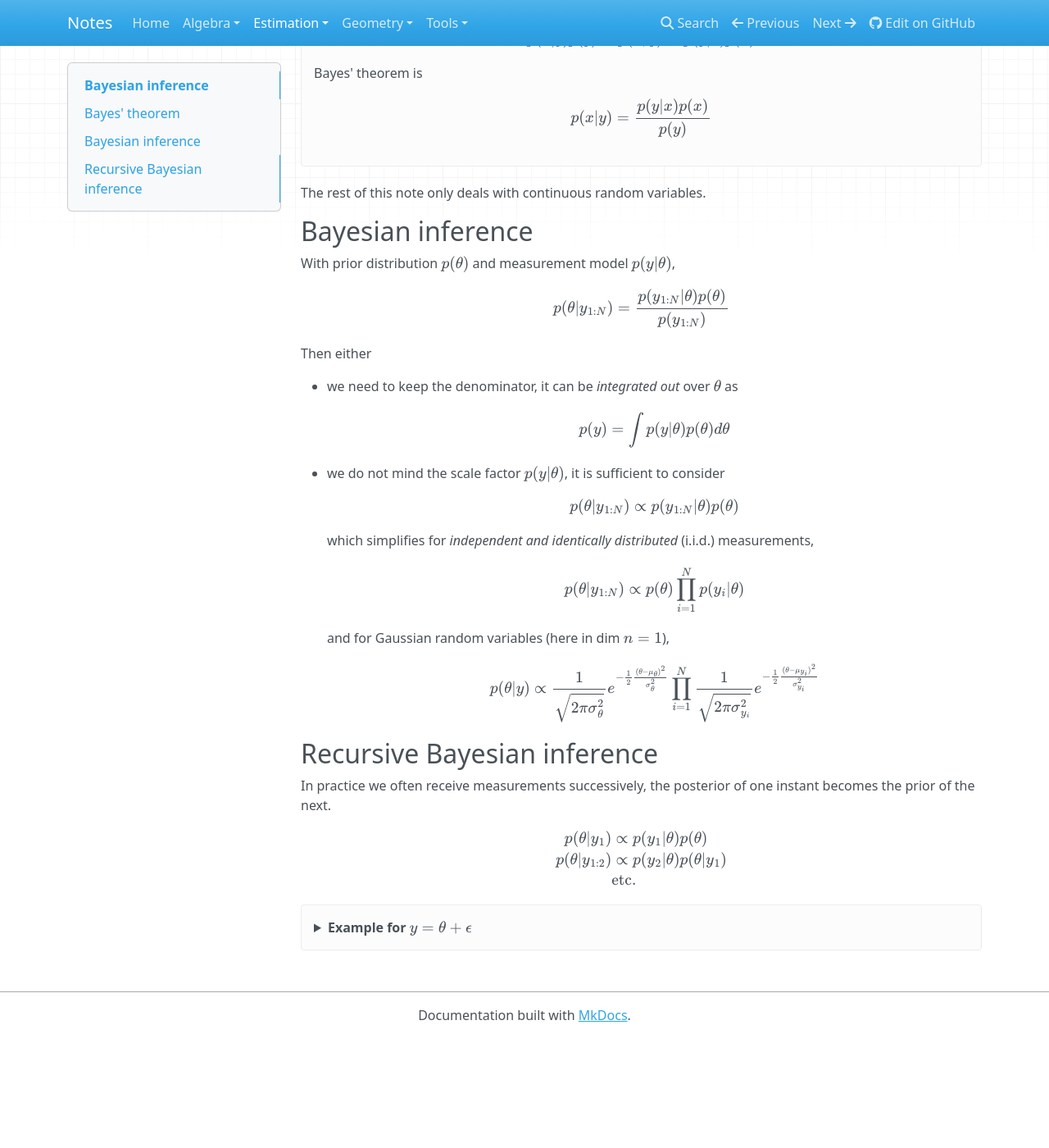
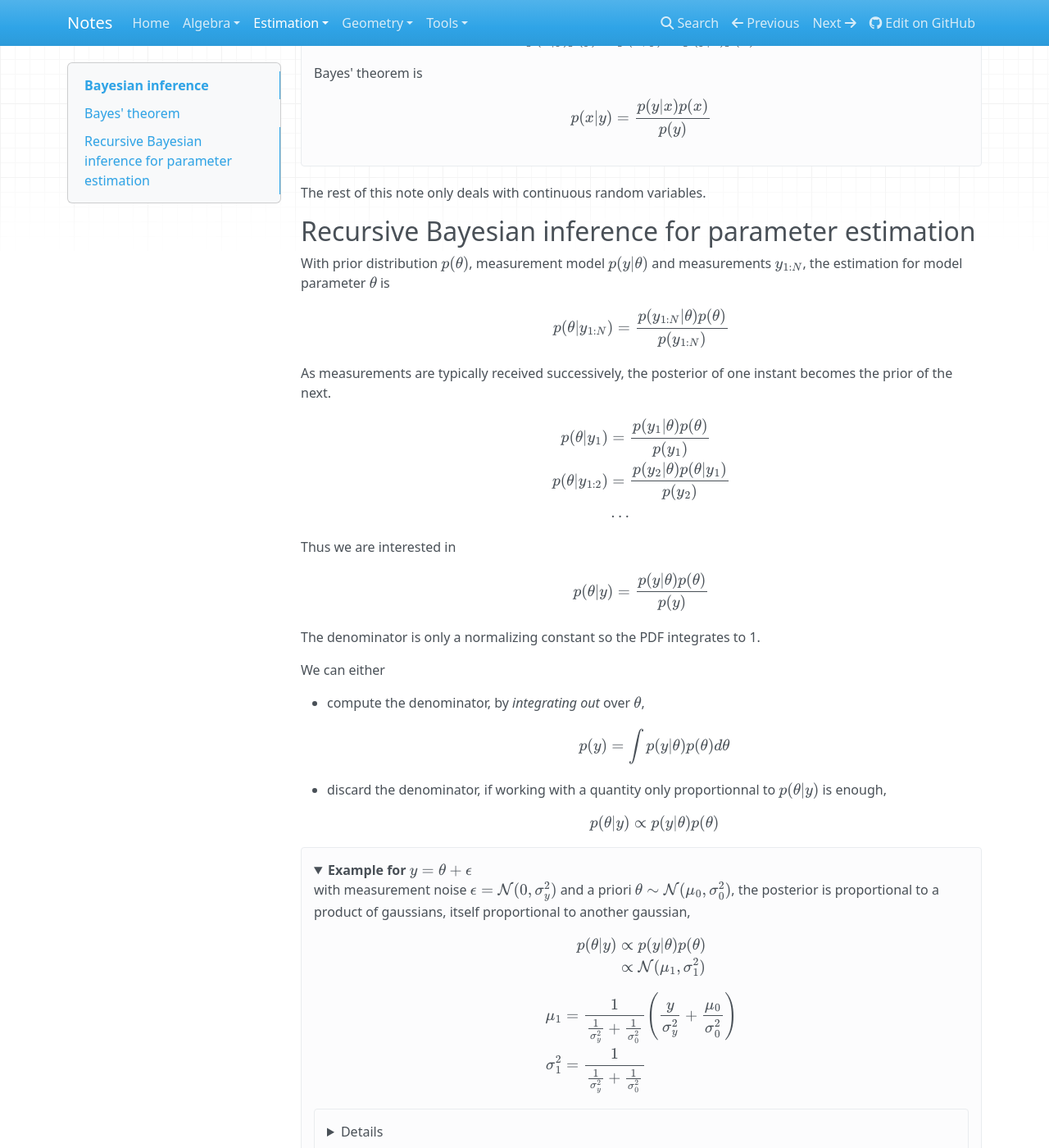
Before and after one commit to seluj01/notes, an MkDocs documentation site: the page built from docs/Estimation/Bayesian_inference.md, in a window 1280 px wide and 1400 px high, scrolled down 478 px. Shown: the whole window at 82% size. Built offline with MkDocs 1.6.1, drawn with Linux system fonts in a browser that asks for light colours; nearby versions of some CDN libraries; formulas are drawn with MathJax 3; before the commit the page ends 1744 px from its top, so only the background shows below that; some of the changed text lies outside the part shown.

Commit message:
Improve and add examples to Bayesian inference

```diff
--- a/docs/Estimation/Bayesian_inference.md
+++ b/docs/Estimation/Bayesian_inference.md
@@ -41,44 +41,38 @@ The rest of this note only deals with continuous random variables.
 
 
 
-## Bayesian inference
-With prior distribution \(p(\theta)\) and measurement model \(p(y|\theta)\),
+## Recursive Bayesian inference for parameter estimation
+With prior distribution \(p(\theta)\), measurement model \(p(y|\theta)\) and measurements \(y_{1:N}\), the estimation for model parameter \(\theta\) is
 $$
 p(\theta|y_{1:N}) = \frac{p(y_{1:N}|\theta) p(\theta)}{p(y_{1:N})}
 $$
-Then either
+As measurements are typically received successively, the posterior of one instant becomes the prior of the next.
+$$
+\begin{aligned}
+p(\theta|y_1) &= \frac{p(y_1|\theta)p(\theta)}{p(y_1)} \\
+p(\theta|y_{1:2}) &= \frac{p(y_2|\theta)p(\theta|y_1)}{p(y_2)} \\
+&\ldots
+\end{aligned}
+$$
+Thus we are interested in
+$$
+p(\theta|y) = \frac{p(y|\theta)p(\theta)}{p(y)}
+$$
+The denominator is only a normalizing constant so the PDF integrates to 1.
 
-- we need to keep the denominator, it can be _integrated out_ over \(\theta\) as
+We can either
+
+- compute the denominator, by _integrating out_ over \(\theta\),
 $$
 p(y) = \int p(y|\theta)p(\theta)d\theta
 $$
 
-- we do not mind the scale factor \(p(y|\theta)\), it is sufficient to consider
+- discard the denominator, if working with a quantity only proportionnal to \(p(\theta|y)\) is enough,
 $$
-p(\theta|y_{1:N}) \propto p(y_{1:N}|\theta) p(\theta)
-$$
-which simplifies for _independent and identically distributed_ (i.i.d.) measurements,
-$$
-p(\theta|y_{1:N}) \propto p(\theta) \prod_{i=1}^N p(y_i|\theta)
-$$
-and for Gaussian random variables (here in dim \(n=1\)),
-$$
-\begin{aligned}
-p(\theta|y) &\propto \frac{1}{\sqrt{2\pi\sigma_\theta^2}}e^{-\frac{1}{2}\frac{(\theta-\mu_\theta)^2}{\sigma_\theta^2}}
-\prod_{i=1}^N \frac{1}{\sqrt{2\pi\sigma_{y_i}^2}}e^{-\frac{1}{2}\frac{(\theta-\mu_{y_i})^2}{\sigma_{y_i}^2}}
-\end{aligned}
+p(\theta|y) \propto p(y|\theta) p(\theta)
 $$
 
-## Recursive Bayesian inference
-In practice we often receive measurements successively, the posterior of one instant becomes the prior of the next.
-$$
-\begin{aligned}
-p(\theta|y_1) &\propto p(y_1|\theta)p(\theta) \\
-p(\theta|y_{1:2}) &\propto p(y_2|\theta)p(\theta|y_1) \\
-&\text{etc.}
-\end{aligned}
-$$
-<details>
+<details open>
 <summary>Example for \(y=\theta + \epsilon\)</summary>
 with measurement noise \(\epsilon=\mathcal{N}(0,\sigma_y^2)\) and a priori \(\theta\sim\mathcal{N}(\mu_0,\sigma_0^2)\), the posterior is proportional to a product of gaussians, itself proportional to another gaussian,
 $$
@@ -87,14 +81,30 @@ p(\theta|y) &\propto p(y|\theta)p(\theta) \\
 &\propto \mathcal{N}(\mu_1,\sigma_1^2)
 \end{aligned}
 $$
-with
 $$
 \begin{aligned}
 \mu_1 &= \frac{1}{\frac{1}{\sigma_y^2} + \frac{1}{\sigma_0^2}} \left(\frac{y}{\sigma_y^2} + \frac{\mu_0}{\sigma_0^2}\right) \\
 \sigma_1^2 &= \frac{1}{\frac{1}{\sigma_y^2} + \frac{1}{\sigma_0^2}}
 \end{aligned}
 $$
-For the multivariate case, \(p(\theta|y)\) is proportional to
+<details>
+$$
+\begin{aligned}
+p(\theta|y) &\propto \exp\left(-\frac{1}{2}\frac{(y-\theta)^2}{\sigma_y^2}\right) \exp\left(-\frac{1}{2}\frac{(\theta-\mu_0)^2}{\sigma_0^2}\right) \\
+&=\exp\left(-\frac{1}{2}\left(\frac{y^2-2y\theta+\theta^2}{\sigma_y^2}+\frac{\theta^2-2\theta\mu_0+\mu_0^2}{\sigma_0^2}\right)\right) \\
+&= \exp\left(-\frac{1}{2}\left(\theta^2\left(\frac{1}{\sigma_y^2}+\frac{1}{\sigma_0^2}\right)-2\theta\left(\frac{y}{\sigma_y^2}+\frac{\mu_0}{\sigma_0^2}\right) + \text{cst}\right)\right)
+\end{aligned}
+$$
+As we are interested in a quantity only proportionnal to \(p(\theta|y)\), we do not multiplying the exponential by a constant, or equivalently, adding a constant in the exponential as \(e^{f(\theta)+a}=Ae^{f(\theta)}\).
+Hence the square can be completed with no regards for its last term,
+$$
+\begin{aligned}
+&\propto \exp\left(-\frac{1}{2}\left(\frac{1}{\sigma_y^2}+\frac{1}{\sigma_0^2}\right)\left(\theta - \frac{1}{\frac{1}{\sigma_y^2}+\frac{1}{\sigma_0^2}}\left(\frac{y}{\sigma_y^2}+\frac{\mu_0}{\sigma_0^2}\right)\right)^2\right) \\
+&= \exp\left(-\frac{1}{2}\frac{\left(\theta - \frac{1}{\frac{1}{\sigma_y^2}+\frac{1}{\sigma_0^2}}\left(\frac{y}{\sigma_y^2}+\frac{\mu_0}{\sigma_0^2}\right)\right)^2}{\frac{1}{\frac{1}{\sigma_y^2}+\frac{1}{\sigma_0^2}}}\right)
+\end{aligned}
+$$
+</details>
+For the multivariate case, \(p(\theta|y) \propto \mathcal{N}(\mu_1,\Sigma_1)\) with
 $$
 \begin{aligned}
 \mu_1 &=\left[\Sigma_y^{-1} + \Sigma_0^{-1}\right]^{-1} \left[\Sigma_y^{-1}y + \Sigma_0^{-1}\mu_0\right] \\
@@ -102,3 +112,44 @@ $$
 \end{aligned}
 $$
 </details>
+
+
+<details open>
+<summary>Example for \(y=\sum\theta_i x_i + \epsilon = X\theta + \epsilon \)</summary>
+with input vector \(X=(x_1,\ldots,x_n)\), measurement noise \(\epsilon=\mathcal{N}(0,\sigma_y^2)\) and a priori \(\theta\sim\mathcal{N}(\mu_0,\Sigma_0)\),
+$$
+p(\theta|y) \propto \mathcal{N}(\mu_1,\Sigma_1^2)
+$$
+$$
+\begin{aligned}
+\mu_1 &=\left[\frac{X^\top X}{\sigma_y^2} + \Sigma_0^{-1}\right]^{-1} \left[\frac{X^\top y}{\sigma_y^2} + \Sigma_0^{-1}\mu_0\right] \\
+\Sigma_1 &= \left[\frac{X^\top X}{\sigma_y^2} + \Sigma_0^{-1}\right]^{-1}
+\end{aligned}
+$$
+<details>
+$$
+\begin{aligned}
+p(\theta|y) &\propto \exp\left(-\frac{1}{2}\frac{(y-X\theta)^2}{\sigma_y^2}\right) \exp\left(-\frac{1}{2}(\theta-\mu_0)^\top\Sigma_0^{-1}(\theta-\mu_0)\right) \\
+&=\exp\left(-\frac{1}{2}\left(\frac{y^2-2yX\theta+(X\theta)^2}{\sigma_y^2}\theta^\top\Sigma_0^{-1}\theta - 2\theta^\top\Sigma_0^{-1}\mu_0 + \mu_0^\top\Sigma_0^{-1}\mu_0\right)\right)
+\end{aligned}
+$$
+Using \((X\theta)^2 = (X\theta)^\top X\theta = \theta^\top X^\top X \theta\) and \(yX\theta = (yX\theta)^\top = \theta^\top X^\top y\),
+$$
+= \exp\left(-\frac{1}{2}\left(\theta^\top\left(\frac{X^\top X}{\sigma_y^2}+\Sigma_0^{-1}\right)\theta - 2\theta^\top\left(\frac{X^\top y}{\sigma_y^2}+\Sigma_0^{-1}\mu_0\right)+\text{cst}\right)\right)
+$$
+and we can directly identify the form
+$$
+\begin{aligned}
+&\quad\exp\left(-\frac{1}{2}\left(\theta^\top\Sigma_1^{-1}\theta -2\theta^\top\Sigma_1^{-1}\mu_1 + \ldots\right)\right)\\
+&\propto\exp\left(-\frac{1}{2}\left((\theta-\mu_1)^\top\Sigma_1^{-1}(\theta-\mu_1)\right)\right)
+\end{aligned}
+$$
+</details>
+For the multivariate case with \(y\in\mathbb{R}^m\), \(X\in\mathbb{R}^{m\times n}\), \(\epsilon\sim\mathcal{N}(0,\Sigma_y)\), which corresponds to mapping the different lines of \(X\) onto elements of \(y\) through the same linear transformation with coefficients \(\theta\). If batches of input-output measurements are obtained, we could use this equation.
+$$
+\begin{aligned}
+\mu_1 &=\left[X^\top\Sigma_y^{-1}X + \Sigma_0^{-1}\right]^{-1} \left[X^\top\Sigma_y^{-1}y + \Sigma_0^{-1}\mu_0\right] \\
+\Sigma_1 &= \left[X^\top\Sigma_y^{-1}X + \Sigma_0^{-1}\right]^{-1}
+\end{aligned}
+$$
+</details>
```
Also changed, not shown: docs/Estimation/gaussian.md (+1 -0 lines).
